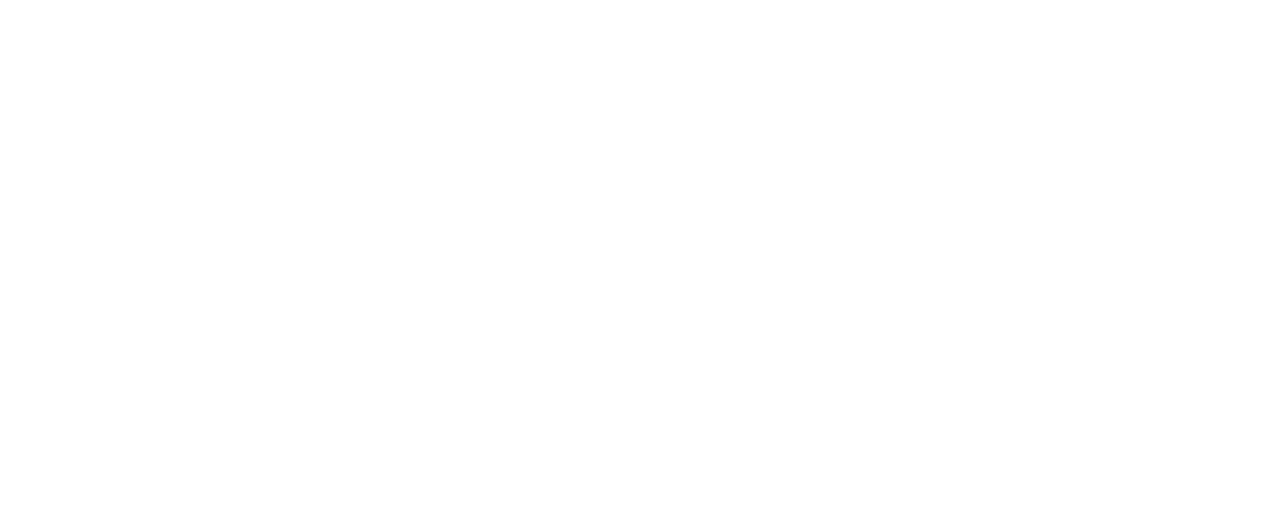
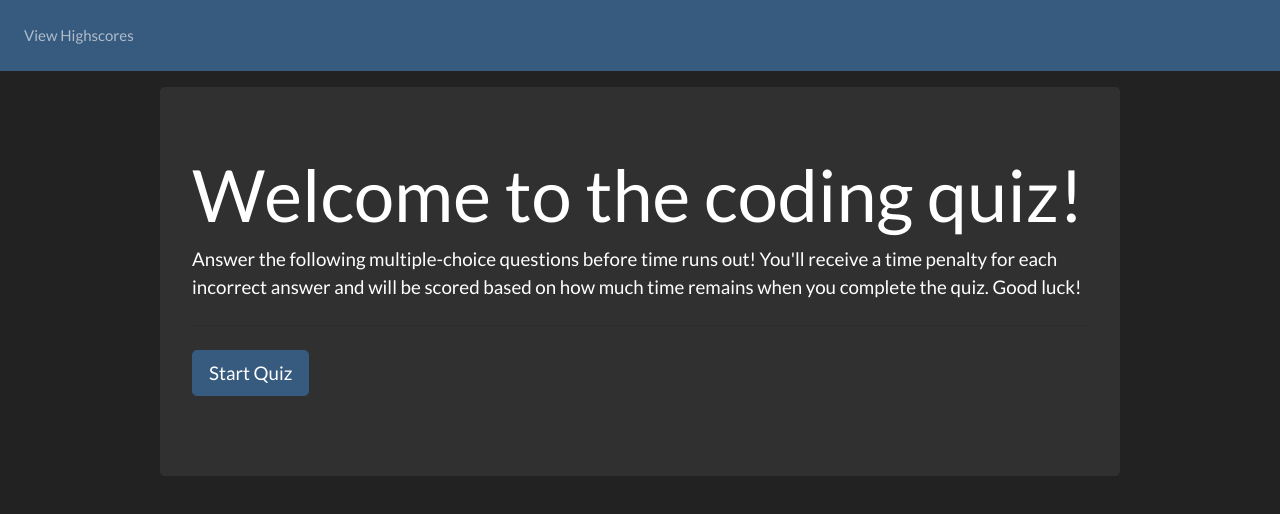
Before and after one commit to mmeleen/code-quiz_web-apis, a plain HTML site: page index.html in a window 1280 px wide. Drawn offline with nearby package versions, Linux system fonts and the light colour scheme.

Commit message:
Initial bootstrap structure created

```diff
--- a/index.html
+++ b/index.html
@@ -1,13 +1,29 @@
 <!DOCTYPE html>
 <html lang="en">
 <head>
-    <meta charset="UTF-8">
-    <meta name="viewport" content="width=device-width, initial-scale=1.0">
-    <title>Coding Quiz</title>
-    <link rel="stylesheet" href="./style.css">
+  <meta charset="UTF-8">
+  <meta name="viewport" content="width=device-width, initial-scale=1.0">
+  <title>Coding Quiz</title>
+  <link href="https://stackpath.bootstrapcdn.com/bootswatch/4.5.0/darkly/bootstrap.min.css" rel="stylesheet" integrity="sha384-Bo21yfmmZuXwcN/9vKrA5jPUMhr7znVBBeLxT9MA4r2BchhusfJ6+n8TLGUcRAtL" crossorigin="anonymous">
+  <link rel="stylesheet" href="./style.css">
 </head>
 <body>
-
+  <nav class="navbar navbar-expand-lg navbar-dark bg-primary">
+    <ul class="navbar-nav mr-auto">
+      <li class="nav-item">
+          <a class="nav-link" href="./highscore.html">View Highscores</a>
+      </li>
+    </ul>
+  </nav>
+  <main class="jumbotron my-3 w-75 mx-auto">
+    <h1 class="display-3" id="heading">Welcome to the coding quiz!</h1>
+    <p class="lead" id="#main-text">Answer the following multiple-choice questions before time runs out! You'll receive a time penalty for each incorrect answer and will be scored based on how much time remains when you complete the quiz. Good luck!</p>
+    <hr class="my-4">
+    <p></p>
+    <p class="lead">
+      <a class="btn btn-primary btn-lg" id="start" role="button">Start Quiz</a>
+    </p>
+  </main>
 
 
     <script src="./questions.js"></script>
@@ -15,3 +31,12 @@
     <script src="./score.js"></script>
 </body>
 </html>
+
+<!-- Need:
+- a start button
+- a timer span
+- a place to append the current question
+- a place to append answer choices
+- a click handler for the start button
+- a setInterval when the start button is clicked
+- the first question and answer choices when the start button is clicked -->
```
Also changed, not shown: highscore.html (+33 -0 lines).
